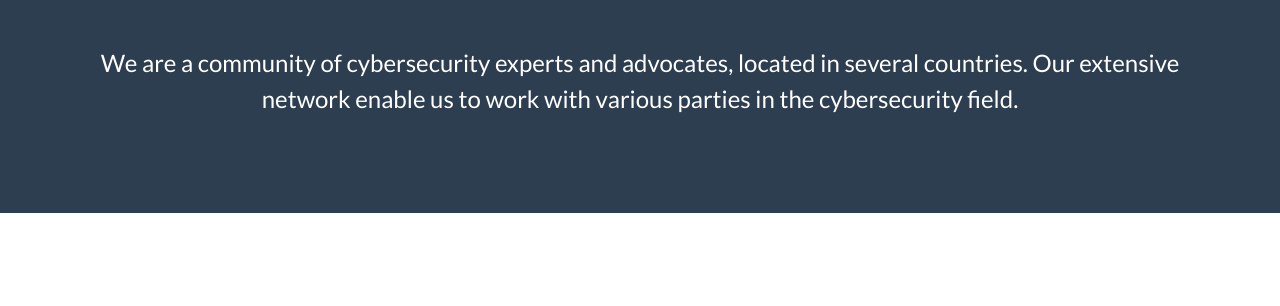
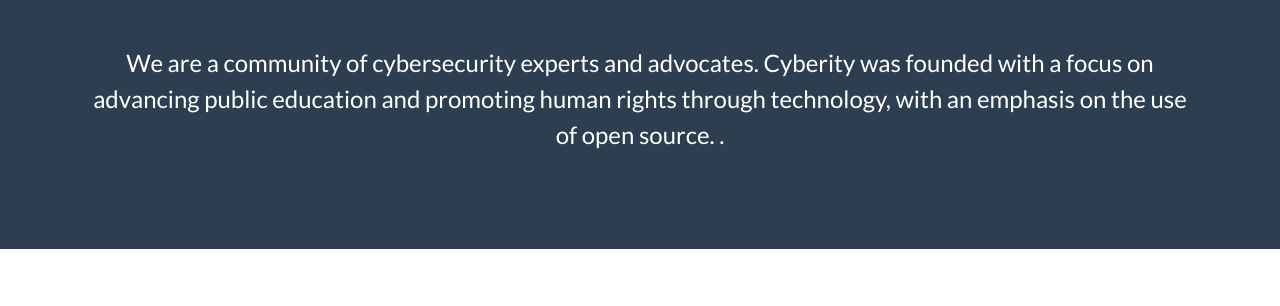
Before and after one commit to CyberityFoundation/cyberity.foundation, a plain HTML site: page index.html in a window 1280 px wide. Shown: the part 443-749 px from the top of the page. Drawn offline with nearby package versions, Linux system fonts and the light colour scheme.

Commit message:
fix subheader

```diff
--- a/index.html
+++ b/index.html
@@ -48,7 +48,9 @@
                     <div class="divider-custom-line"></div>
                 </div> -->
                 <!-- Masthead Subheading-->
-                <p class="masthead-subheading font-weight-light mb-0">We are a community of cybersecurity experts and advocates, located in several countries. Our extensive network enable us to work with various parties in the cybersecurity field. </p>
+                <p class="masthead-subheading font-weight-light mb-0">We are a community of cybersecurity experts and advocates. Cyberity was founded with a focus on advancing public education and promoting human rights through technology, with an emphasis on the use of open source.
+
+. </p>
             </div>
         </header>
         <!-- Portfolio Section-->
```
Also changed, not shown: 2 other files.
